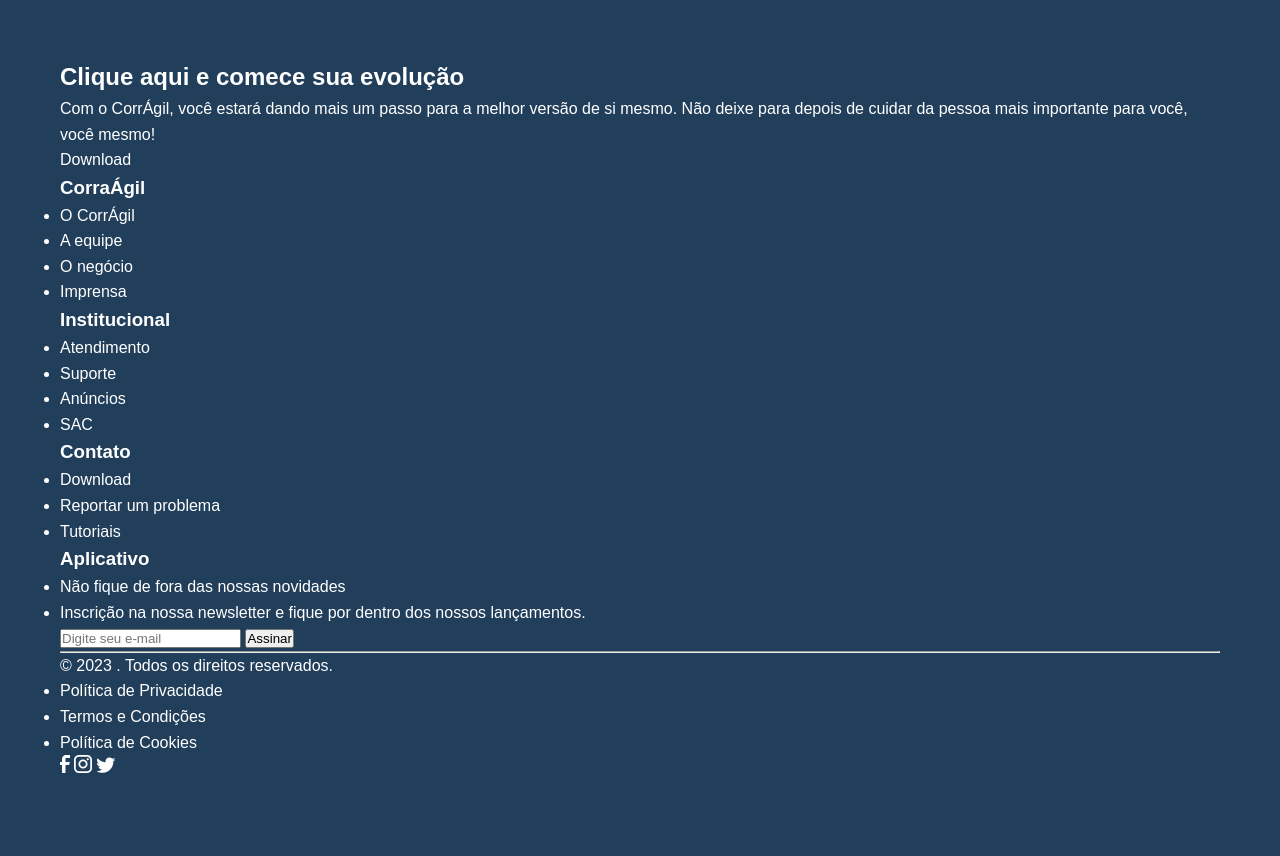
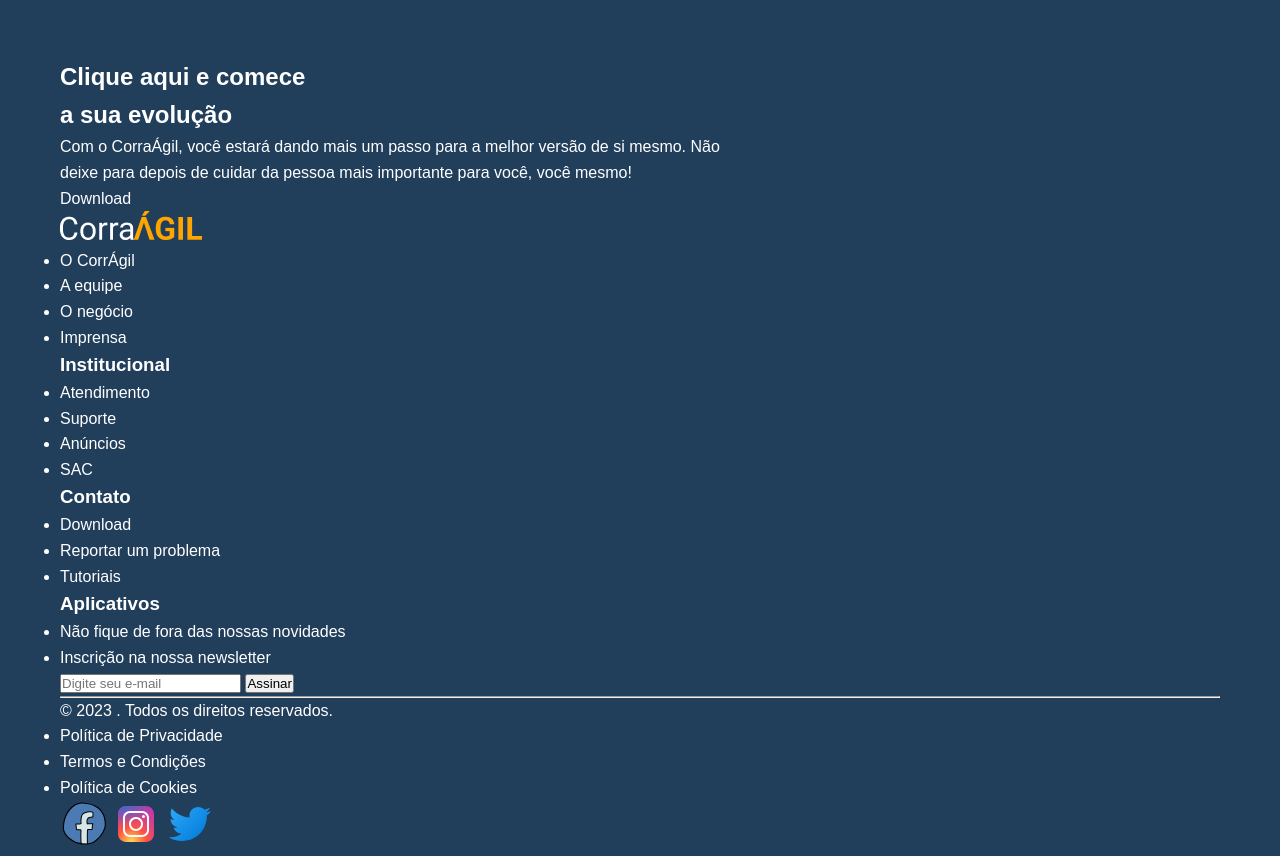
Before and after one commit to luizinho2002/pipoca_agil, a plain HTML site: page index.html in a window 1280 px wide. Shown: the part 3790-4646 px from the top of the page. Before the commit the page ends 4571 px from the top, so only its background shows below. Drawn offline with Linux system fonts and the light colour scheme.

Commit message:
Adicionado novos ícones para as rede sociais

```diff
--- a/index.html
+++ b/index.html
@@ -99,7 +99,9 @@
     <!-- SERVIÇOS SECTION -->
     <section id="servicos">
       <div class="container">
-        <img src="images/Frame 23.png" alt="Imagem serviços" />
+        <div class="servicos-header">
+          <img src="images/Frame 23.png" alt="Imagem serviços" />
+        </div>
         <div class="servicos-grid">
           <div class="servico-item">
             <img src="images/mobile.png" alt="Ícone de aplicativo" />
@@ -160,11 +162,11 @@
     <!-- Call to Action Section -->
     <section id="cta" class="bg-orange">
       <div class="container">
-        <h2>Clique aqui e comece sua evolução</h2>
+        <h2>Clique aqui e comece <br> a sua evolução</h2>
         <p>
-          Com o CorrÁgil, você estará dando mais um passo para a melhor versão
-          de si mesmo. Não deixe para depois de cuidar da pessoa mais importante
-          para você, você mesmo!
+          Com o <span>CorraÁgil</span>, você estará dando mais um passo para a
+          melhor versão de si mesmo. Não <br> deixe para depois de cuidar da pessoa
+          mais importante para você, você mesmo!
         </p>
         <a href="#" class="btn-cta">Download</a>
       </div>
@@ -175,7 +177,11 @@
       <div class="container">
         <div class="footer-cols">
           <div class="col">
-            <h3>Corra<span>Ágil</span></h3>
+            <img
+              src="images/logo.png"
+              alt="Logo CorraÁGIL"
+              class="footer-logo"
+            />
             <ul>
               <li>O CorrÁgil</li>
               <li>A equipe</li>
@@ -201,13 +207,10 @@
             </ul>
           </div>
           <div class="col">
-            <h3>Aplicativo</h3>
+            <h3>Aplicativos</h3>
             <ul>
               <li>Não fique de fora das nossas novidades</li>
-              <li>
-                Inscrição na nossa newsletter e fique por dentro dos nossos
-                lançamentos.
-              </li>
+              <li>Inscrição na nossa newsletter</li>
             </ul>
             <form>
               <input type="email" placeholder="Digite seu e-mail" />
@@ -221,12 +224,18 @@
           <ul>
             <li><a href="#">Política de Privacidade</a></li>
             <li><a href="#">Termos e Condições</a></li>
-            <li><a href="#">Política de Cookies</a></li>
+            <li><a href="$">Política de Cookies</a></li>
           </ul>
           <div class="social-links">
-            <a href="#"><img src="images/icon_fb.png" alt="Facebook" /></a>
-            <a href="#"><img src="images/icon_insta.png" alt="Instagram" /></a>
-            <a href="#"><img src="images/icon_twitter.png" alt="Twitter" /></a>
+            <a href="#"
+              ><img src="images/icon-facebook.svg" alt="Facebook"
+            /></a>
+            <a href="#"
+              ><img src="images/icon-instagram.svg" alt="Instagram"
+            /></a>
+            <a href="#"
+              ><img src="images/icon-twitter-bird.svg" alt="Twitter"
+            /></a>
           </div>
         </div>
       </div>
```
